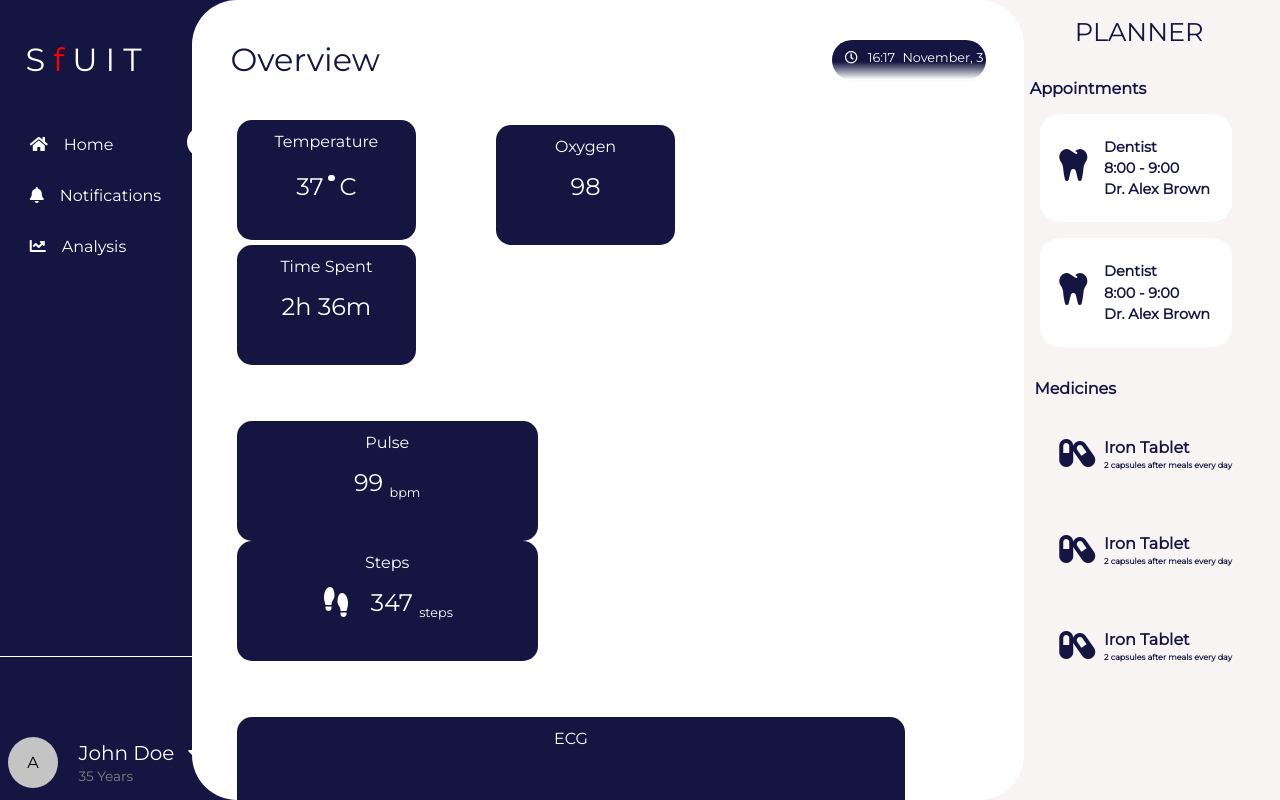
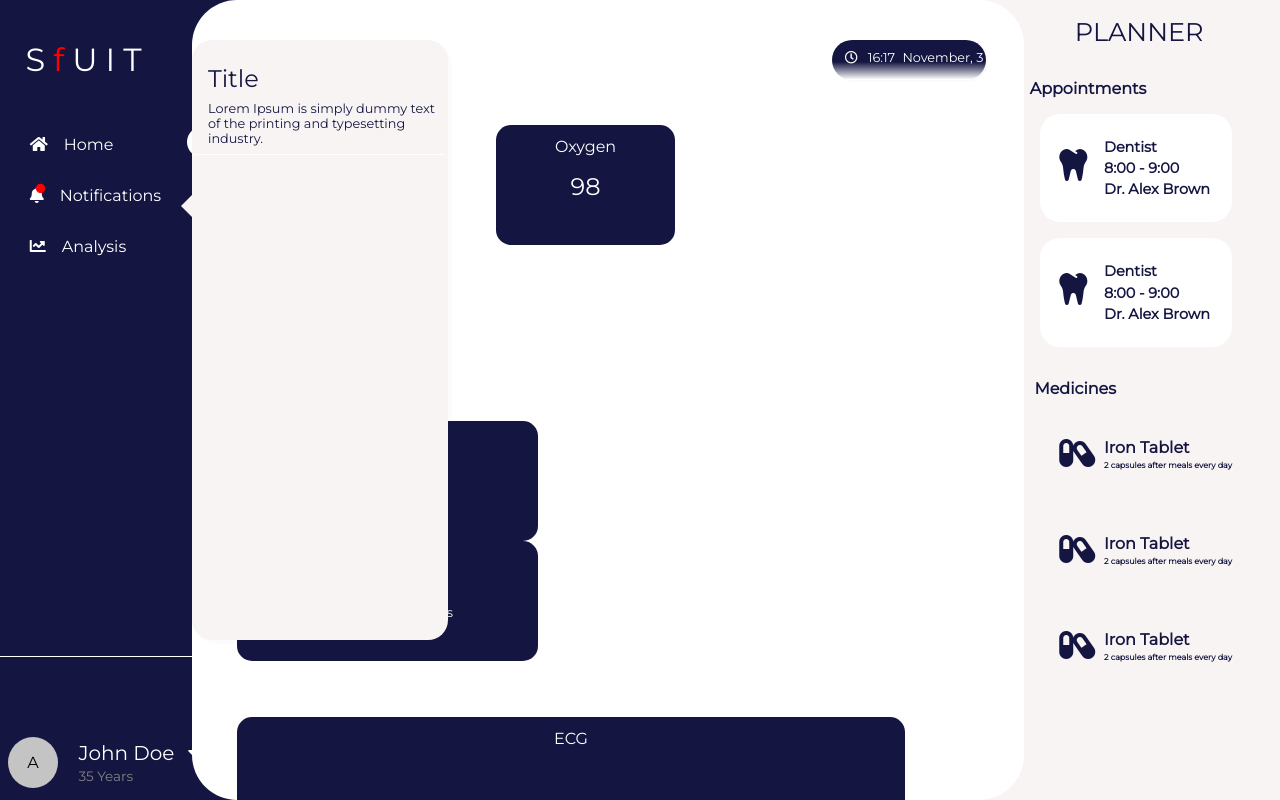
Before and after one commit to IBM-Reimagine-Hackathon/sfuit-web-app, a React (Create React App) app: page / in a window 1280 px wide. Both pictures are taken after a click on the item "Notifications". Shown: the top 800 px of the page. Built offline with nearby package versions, Linux system fonts and the light colour scheme; no server answers.

Commit message:
Feature: Notifications

```diff
--- /dev/null
+++ b/src/Components/Overlay/Overlay.css
@@ -0,0 +1,63 @@
+@import url('https://fonts.googleapis.com/css2?family=Montserrat:wght@100;200;300;400&display=swap');
+
+body{
+    margin: 0;
+    padding: 0;
+    font-family: 'Montserrat', sans-serif;
+}
+
+.overlay-container{
+    position: absolute;
+    width: 20vw;
+    height: 75vh;
+    background-color: #f8f4f4;
+    border-radius: 20px;
+    margin-left: 15vw;
+    margin-top: 5vh;
+    z-index: 3;
+    box-shadow: 4px 4px rgba(0, 0, 0, 0.01);
+}
+
+.overlay-container::before,
+.overlay-container::after{
+    content: '';
+    position: absolute;
+    bottom: 100%;
+    left: -1.4rem;
+    top: 25.8%;
+    transform: rotateZ(-90deg);
+    border: 11px solid transparent;
+    border-bottom-color: #f8f4f4;
+}
+
+.overlay-container::after{
+    left: 20px;
+    border: 10px solid transparent;
+    border: none;
+    border-bottom-color: #fff;
+}
+
+.overlay-container .notification-details{
+    position: relative;
+    color: #141641;
+    margin-top: 3vh;
+    margin-left: 1rem;
+}
+
+.overlay-container .notification-details .notification-title{
+    font-size: 1.5rem;
+    margin: 0;
+}
+
+.overlay-container .notification-details .notification-info{
+    font-size: 0.8rem;
+    margin-top: 0.5rem;
+}
+
+.overlay-container .notification-details .divide{
+    width: 105%;
+    margin-left: -0.95rem;
+    margin-top: 0.5rem;
+    height: 1px;
+    background-color: #fff;
+}
--- /dev/null
+++ b/src/Components/Overlay/Overlay.tsx
@@ -0,0 +1,16 @@
+import React from 'react'
+import './Overlay.css'
+
+function Overlay() {
+    return (
+        <div className='overlay-container' onClick={e => e.stopPropagation()}>
+            <div className="notification-details">
+                <div className="notification-title">Title</div>
+                <div className="notification-info">Lorem Ipsum is simply dummy text of the printing and typesetting industry.</div>
+                <div className="divide"></div>
+            </div>
+        </div>
+    )
+}
+
+export default Overlay
--- a/src/Components/SideBar/SideBar.css
+++ b/src/Components/SideBar/SideBar.css
@@ -4,6 +4,16 @@ body{
     margin: 0;
     padding: 0;
     font-family: 'Montserrat', sans-serif;
+}
+
+.show{
+    display: block;
+    transition: 0.3s all;
+}
+
+.hide{
+    display: none;
+    transition: 0.3s all;
 }
 
 .sidebar-container{
@@ -43,6 +53,15 @@ body{
 
 .sidebar-container .nav-list .nav-items .fas{
     margin-right: 1rem;
+}
+
+.sidebar-container .nav-list .nav-items .fas .fa-circle{
+    position: absolute;
+    margin: 0;
+    font-size: 0.6rem;
+    color: red;
+    margin-left: -0.5rem;
+    margin-top: -3px;
 }
 
 .sidebar-container .nav-list .nav-items .pointer{
--- a/src/Components/SideBar/SideBar.tsx
+++ b/src/Components/SideBar/SideBar.tsx
@@ -1,20 +1,30 @@
 import React, { useState } from "react";
+import Overlay from "../Overlay/Overlay";
 import "./SideBar.css";
 
 const SideBar = () => {
 
-  const [active, setActive] = useState(false);
+  const [active, setActive] = useState<boolean>(false);
+  const [show, setShow] = useState<boolean>(false);
 
   function changeIcon(){
     setActive(!active);
   }
 
+  function showOverlay(){
+    setShow(!show);
+  }
+
   return (
+    <div>
+      <div className={show ? "show" : "hide"}>
+      <Overlay />
+      </div>
     <div className="sidebar-container">
       <div className="logo">S<span>f</span>UIT</div>
       <ul className="nav-list">
         <li className="nav-items"><i className="fas fa-home"></i>Home <div className="pointer"></div></li>
-        <li className="nav-items"><i className="fas fa-bell"></i>Notifications</li>
+        <li className="nav-items" onClick={showOverlay}><i className="fas fa-bell"><i className="fas fa-circle"></i></i>Notifications</li>
         <li className="nav-items"><i className="fas fa-chart-line"></i>Analysis</li>
       </ul>
       <div className="line-divide"></div>
@@ -31,6 +41,7 @@ const SideBar = () => {
         </div>
       </div>
     </div>
+    </div>
   );
 }
 
```
